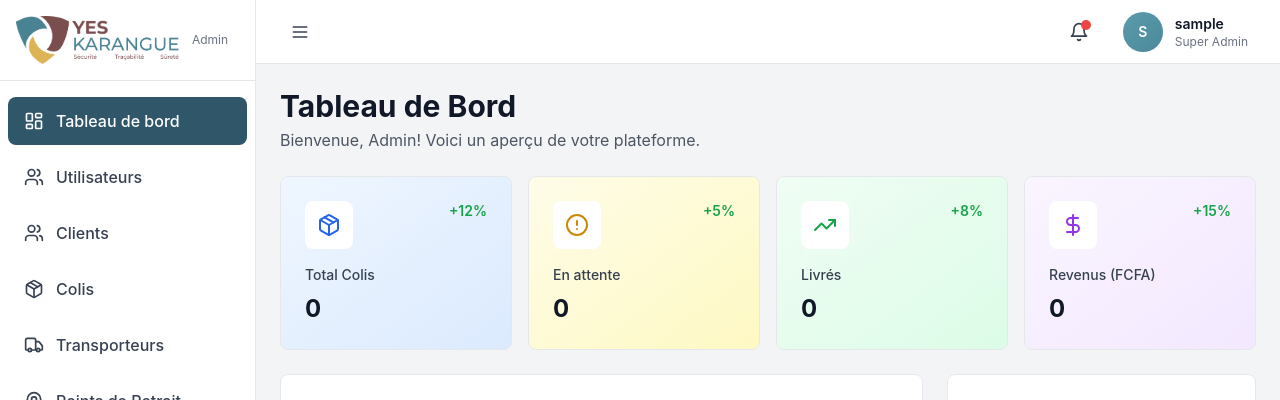
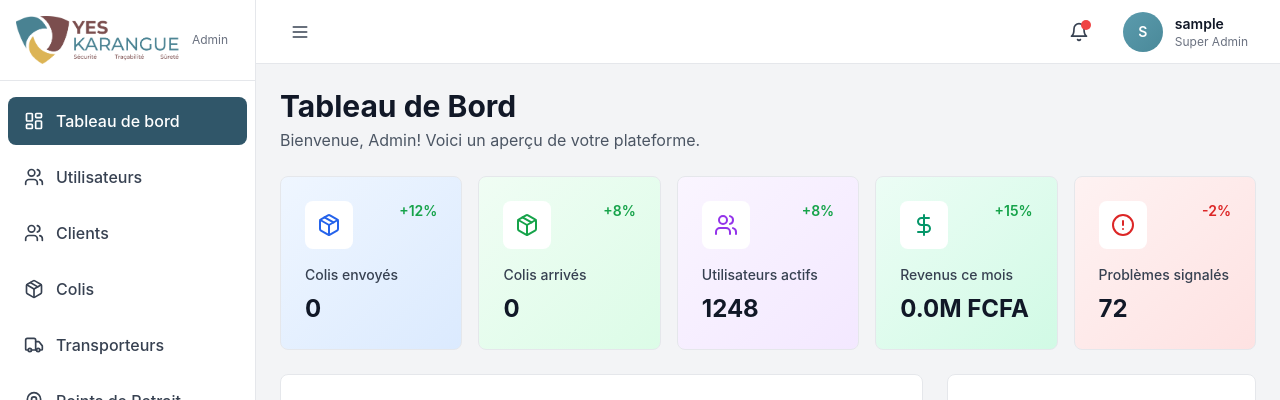
Before and after one commit to Xamle-tech/yes-karangue-admin, a React (Vite) app: page /dashboard in a window 1280 px wide. Shown: the top 400 px of the page. Built offline with nearby package versions, Linux system fonts and the light colour scheme; no server answers; sample sign-in values are in the browser's storage.

Commit message:
Update DashboardPage.jsx

```diff
--- a/src/pages/dashboard/DashboardPage.jsx
+++ b/src/pages/dashboard/DashboardPage.jsx
@@ -30,11 +30,14 @@ export default function DashboardPage() {
   const totalRevenue = dashboardData?.total_revenue || 0;
 
   // Calculs simples pour les pourcentages (mock simulé pour l'instant car l'API ne donne pas encore l'évolution)
+  const reportedIssues = dashboardData?.reported_issues || 72; // Nombre de problèmes signalés
+
   const stats = [
-    { icon: Package, label: 'Total Colis', value: totalShipments, change: '+12%', color: 'from-blue-50 to-blue-100', iconColor: 'text-blue-600' },
-    { icon: AlertCircle, label: 'En attente', value: pendingShipments, change: '+5%', color: 'from-yellow-50 to-yellow-100', iconColor: 'text-yellow-600' },
-    { icon: TrendingUp, label: 'Livrés', value: deliveredShipments, change: '+8%', color: 'from-green-50 to-green-100', iconColor: 'text-green-600' },
-    { icon: DollarSign, label: 'Revenus (FCFA)', value: totalRevenue.toLocaleString(), change: '+15%', color: 'from-purple-50 to-purple-100', iconColor: 'text-purple-600' },
+    { icon: Package, label: 'Colis envoyés', value: totalShipments, change: '+12%', changeColor: 'text-green-600', color: 'from-blue-50 to-blue-100', iconColor: 'text-blue-600' },
+    { icon: Package, label: 'Colis arrivés', value: deliveredShipments, change: '+8%', changeColor: 'text-green-600', color: 'from-green-50 to-green-100', iconColor: 'text-green-600' },
+    { icon: Users, label: 'Utilisateurs actifs', value: '1248', change: '+8%', changeColor: 'text-green-600', color: 'from-purple-50 to-purple-100', iconColor: 'text-purple-600' },
+    { icon: DollarSign, label: 'Revenus ce mois', value: `${(totalRevenue / 1000000).toFixed(1)}M FCFA`, change: '+15%', changeColor: 'text-green-600', color: 'from-emerald-50 to-emerald-100', iconColor: 'text-emerald-600' },
+    { icon: AlertCircle, label: 'Problèmes signalés', value: reportedIssues, change: '-2%', changeColor: 'text-red-600', color: 'from-red-50 to-red-100', iconColor: 'text-red-600' },
   ];
 
   const chartData = [
@@ -118,8 +121,8 @@ export default function DashboardPage() {
         </p>
       </div>
 
-      {/* Stats Grid */}
-      <div className="grid grid-cols-1 md:grid-cols-2 lg:grid-cols-4 gap-4">
+      {/* Stats Grid - Updated to 5 columns */}
+      <div className="grid grid-cols-1 md:grid-cols-2 lg:grid-cols-5 gap-4">
         {stats.map((stat, idx) => {
           const Icon = stat.icon;
           return (
@@ -131,7 +134,7 @@ export default function DashboardPage() {
                 <div className={`p-3 rounded-lg bg-white ${stat.iconColor}`}>
                   <Icon className="h-6 w-6" />
                 </div>
-                <span className="text-sm font-semibold text-green-600">
+                <span className={`text-sm font-semibold ${stat.changeColor}`}>
                   {stat.change}
                 </span>
               </div>
```
